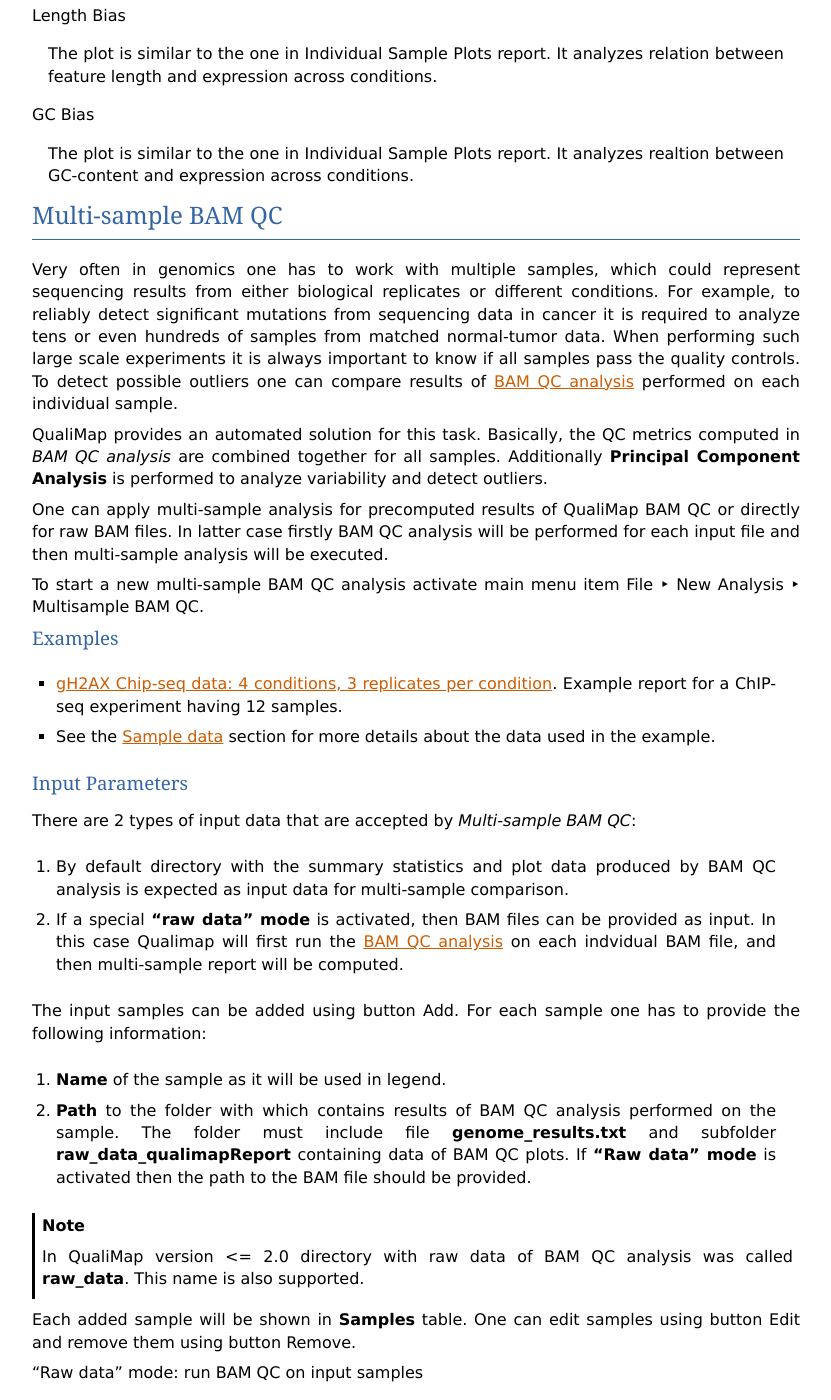
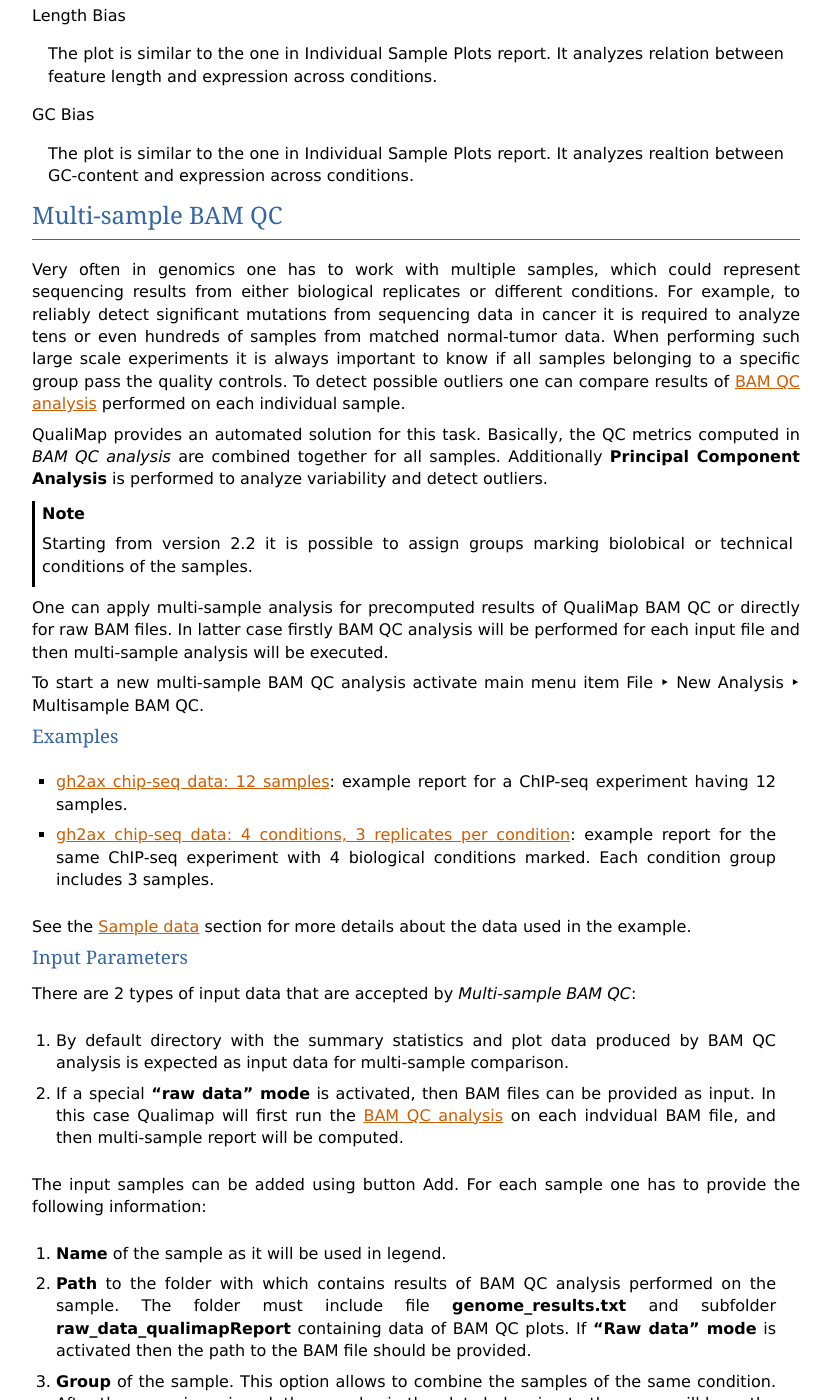
Before and after one commit to scchess/Qualimap, a Sphinx documentation site: the page built from doc/analysis.rst, in a window 1280 px wide and 1400 px high, scrolled down 12248 px. Shown: the whole window, without its empty margins (48-879 px from the left). Built offline with Sphinx 7.4.7, drawn with Linux system fonts in a browser that asks for light colours; some of the changed text lies outside the part shown.

Commit message:
Multisample BAM QC: update documentation

```diff
--- a/doc/analysis.rst
+++ b/doc/analysis.rst
@@ -479,9 +479,13 @@ When **Compare conditions** option is selected, additional plots comparing data
 Multi-sample BAM QC
 -------------------
 
-Very often in genomics one has to work with multiple samples, which could represent sequencing results from either biological replicates or different conditions. For example, to reliably detect significant mutations from sequencing data in cancer it is required to analyze tens or even hundreds of samples from matched normal-tumor data. When performing such large scale experiments it is always important to know if all samples pass the quality controls. To detect possible outliers one can compare results of :ref:`BAM QC analysis<bamqc>` performed on each individual sample.
+Very often in genomics one has to work with multiple samples, which could represent sequencing results from either biological replicates or different conditions. For example, to reliably detect significant mutations from sequencing data in cancer it is required to analyze tens or even hundreds of samples from matched normal-tumor data. When performing such large scale experiments it is always important to know if all samples belonging to a specific group pass the quality controls. To detect possible outliers one can compare results of :ref:`BAM QC analysis<bamqc>` performed on each individual sample.
 
 QualiMap provides an automated solution for this task. Basically, the QC metrics computed in *BAM QC analysis* are combined together for all samples. Additionally **Principal Component Analysis** is performed to analyze variability and detect outliers.
+
+.. note::
+
+ Starting from version 2.2 it is possible to assign groups marking biolobical or technical conditions of the samples.
 
 One can apply multi-sample analysis for precomputed results of QualiMap BAM QC or directly for raw BAM files. In latter case firstly BAM QC analysis will be performed for each input file and then multi-sample analysis will be executed.
 
@@ -490,9 +494,13 @@ To start a new multi-sample BAM QC analysis activate main menu item :menuselecti
 Examples
 ^^^^^^^^
 
-- `gH2AX Chip-seq data: 4 conditions, 3 replicates per condition <http://kokonech.github.io/qualimap/gh2ax_multibamqc/multisampleBamQcReport.html>`_. Example report for a ChIP-seq experiment having 12 samples.
 
-- See the :ref:`Sample data <samples>` section for more details about the data used in the example.
+- `gh2ax chip-seq data: 12 samples <http://rawgit.com/kokonech/kokonech.github.io/master/qualimap/gh2ax_multibamqc/multisampleBamQcReport.html>`_: example report for a ChIP-seq experiment having 12 samples.
+
+- `gh2ax chip-seq data: 4 conditions, 3 replicates per condition <http://rawgit.com/kokonech/kokonech.github.io/master/qualimap/gh2ax_groups_multibamqc/multisampleBamQcReport.html>`_: example report for the same ChIP-seq experiment with 4 biological conditions marked. Each condition group includes 3 samples.
+
+
+See the :ref:`Sample data <samples>` section for more details about the data used in the example.
 
 Input Parameters
 ^^^^^^^^^^^^^^^^
@@ -509,15 +517,17 @@ The input samples can be added using button :guilabel:`Add`. For each sample one
 
 2. **Path** to the folder with which contains results of BAM QC analysis performed on the sample. The folder must include file **genome_results.txt** and subfolder **raw_data_qualimapReport** containing data of BAM QC plots. If **"Raw data" mode** is activated then the path to the BAM file should be provided.
 
+3. **Group** of the sample. This option allows to combine the samples of the same condition. After the group is assigned, the samples in the plots belonging to the group will have the same color. Importantly, if the groups are avaialble, they should be provided for **each sample**. Empty value will mean no group.
+
 .. note::
 
    In QualiMap version <= 2.0 directory with raw data of BAM QC analysis was called **raw_data**. This name is also supported.
 
 Each added sample will be shown in **Samples** table. One can edit samples using button :guilabel:`Edit` and remove them using button :guilabel:`Remove`.
 
+Additionally it is possible to import configuration file, that is applied for command line interface using button :guilabel:`Import configuration...`. The configuration file is explained in :ref:`the overview of the command line mode<cmdline-multibamqc>`.
 
 :guilabel:`"Raw data" mode: run BAM QC on input samples`
-
 
     Activate this checkbox to analyze BAM files directly. A selected set of options is available to customize *BAM QC* process. One can read detailed explantion of these options in a :ref:`corresponding section<bamqc>` of the manual.
 
@@ -530,7 +540,7 @@ Output
 
 :guilabel:`Summary`
 
-  The summary table contains comparison of selected critical alignment metrics for all samples. The metrics include mean and standard deviation of coverage, mean GC content, mean insert size and mean mapping qualities.
+  The summary table contains comparison of selected critical alignment metrics for all samples. The metrics include mean and standard deviation of coverage, mean GC content, mean insert size and mean mapping qualities. If the sample groups are provided, they are also shown for each sample.
 
 :guilabel:`Input`
 
--- a/doc/samples.rst
+++ b/doc/samples.rst
@@ -40,7 +40,7 @@ Multisample BAM QC
 
 - `gh2ax_chip_seq.zip <http://kokonech.github.io/qualimap/samples/gh2ax_chip_seq.zip>`_
 
-    Example dataset from an unpublished ChiP-seq experiment with 4 condtions, each having 3 replicates (12 sampels in total). The archive contains BAM QC results for each sample and input configuration for command line version of Multisample BAM QC.
+    Example dataset from an unpublished ChiP-seq experiment with 4 condtions, each having 3 replicates (12 sampels in total). The archive contains BAM QC results for each sample and input configurations (normal: *input.txt*, with marked conditions: *input.with_groups.txt*) for command line version of Multisample BAM QC.
 
 
 .. _counts-samples:
@@ -95,6 +95,8 @@ Multisample BAM QC
 
 Multisample analysis of 12 gH2AX ChiP-seq alignments: `Qualimap HTML report <http://rawgit.com/kokonech/kokonech.github.io/master/qualimap/gh2ax_multibamqc/multisampleBamQcReport.html>`_.
 
+Multisample analysis of the same data with condition assigned for each sample: `Qualimap HTML report <http://rawgit.com/kokonech/kokonech.github.io/master/qualimap/gh2ax_groups_multibamqc/multisampleBamQcReport.html>`_.
+
 
 Counts QC
 *********
```
Also changed, not shown: doc/command_line.rst (+15 -1 lines).
